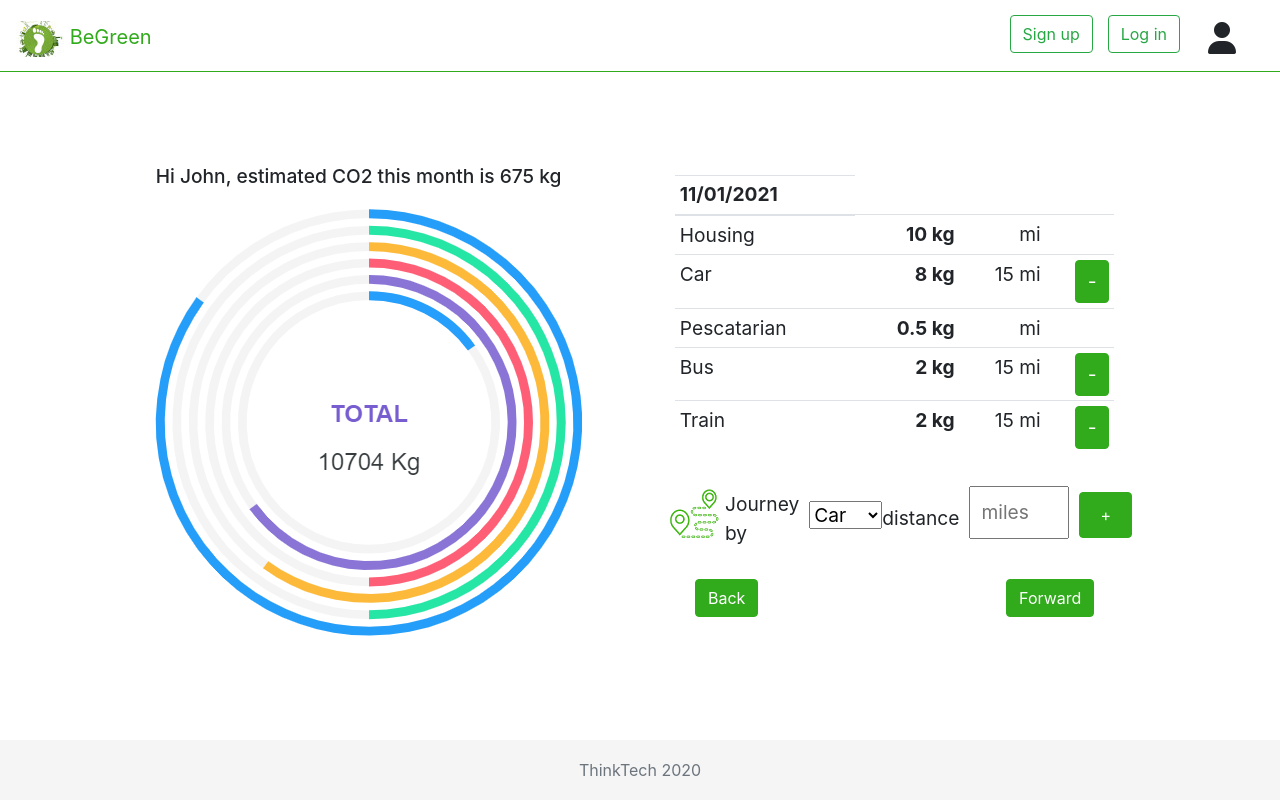
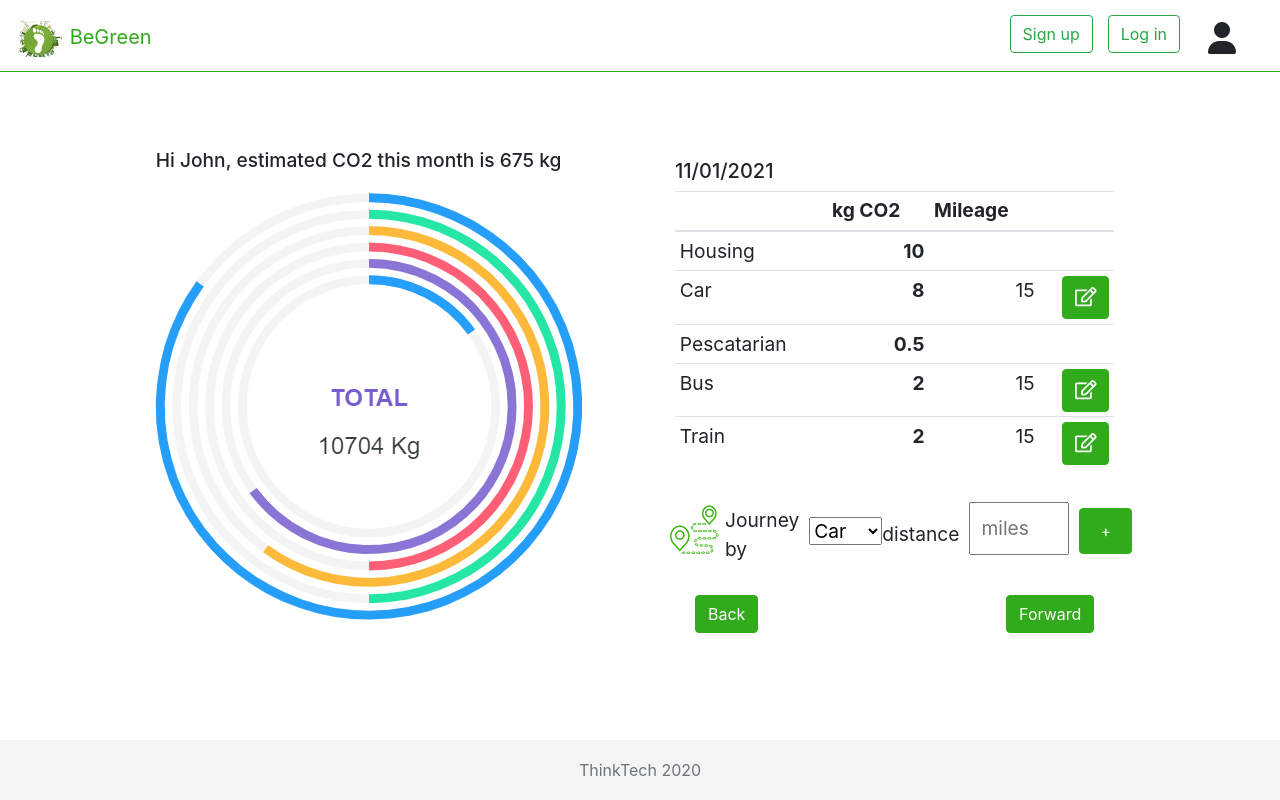
Before and after one commit to ThinkTech-TR/carbontracker-react-app, a React (Create React App) app: page /tracking in a window 1280 px wide. Built offline with nearby package versions, Linux system fonts and the light colour scheme.

Commit message:
buttons Edit/Save/Cancel are changed to icon buttons

```diff
--- a/package.json
+++ b/package.json
@@ -5,6 +5,7 @@
   "dependencies": {
     "@auth0/auth0-react": "^1.2.0",
     "@fortawesome/fontawesome-svg-core": "^1.2.32",
+    "@fortawesome/free-regular-svg-icons": "^5.15.2",
     "@fortawesome/free-solid-svg-icons": "^5.15.1",
     "@fortawesome/react-fontawesome": "^0.1.14",
     "@material-ui/core": "^4.11.2",
--- a/src/Components/Tracking/Tracking.css
+++ b/src/Components/Tracking/Tracking.css
@@ -46,7 +46,10 @@ td {
 .cell-distance {
     text-align: right;
 }
-
+.input-distance {
+    text-align: right;
+    width: 80px;
+}
 .cell-button {
     text-align: right;
 }
--- a/src/Components/Tracking/Tracking.js
+++ b/src/Components/Tracking/Tracking.js
@@ -2,15 +2,22 @@ import Container from 'react-bootstrap/Container';
 import Row from 'react-bootstrap/Row';
 import Col from 'react-bootstrap/Col';
 import Table from 'react-bootstrap/Table';
-import { useState} from "react";
+import React, { useState} from "react";
+import { FontAwesomeIcon } from "@fortawesome/react-fontawesome";
+
 import uuid from "react-uuid";
+import { faSave} from "@fortawesome/free-regular-svg-icons";
+import { faWindowClose} from "@fortawesome/free-regular-svg-icons";
+import { faEdit} from "@fortawesome/free-regular-svg-icons";
+
+
 import Total from "./total.png";
-import journeyIco from "./journey-icon.jpg";
 import Image from 'react-bootstrap/Image';
 
 import AddJourney from "./AddJourney";
 
 import './Tracking.css';
+
 
 
 function Tracking () {
@@ -116,8 +123,19 @@ function Tracking () {
      * @param id - the id of journey (idJourney)
      * @param newDistance
      */
+
+
     const updateJourney =({id, newDistance}) => {
         // update data
+        let updatedRecords = {};
+        trackRecords.forEach(item => {
+            if (item.idTrackRecord === id) {
+                updatedRecords = item;
+            }
+        })
+        updatedRecords.distance = newDistance;
+        updatedRecords.emissionCO2 = 0.3 * newDistance;
+        //updatedRecords.distance = newDistance;
         //inEditMode and distance are reset
         onCancel();
         //fetch updated list of Tracking records
@@ -156,20 +174,63 @@ function Tracking () {
                 <Col xs={12} md={6}>
                     <div className="main-container">
                         <div className="container-data">
+                            <h5>11/01/2021</h5>
                             <Table responsive="sm" size="sm" className="font-sm">
                                 <thead>
                                     <tr>
-                                        <th>11/01/2021</th>
+                                        <th></th>
+                                        <th>kg CO2</th>
+                                        <th>Mileage</th>
+                                        <th></th>
                                     </tr>
                                 </thead>
                                 <tbody>
                                     {trackRecords.map((item) => (
                                             <tr key={item.idTrackRecord}>
                                                 <td>{item.trackingItemName}</td>
-                                                <td className="cell-co2">{item.emissionCO2} kg</td>
-                                                <td className="cell-distance">{item.distance} mi</td>
+                                                <td className="cell-co2">{item.emissionCO2}</td>
+                                                <td className="cell-distance">
+                                                    {
+                                                        inEditMode.status && inEditMode.rowKey === item.idTrackRecord ? (
+                                                            <input className="input-distance" value={ distance }
+                                                                    onChange={(event) => setDistance(event.target.value)}
+                                                            />
+                                                        ) : (
+                                                            item.distance
+                                                        )
+                                                    }
+                                                </td>
                                                 <td className="cell-button">
-                                                    {item.changeble === true && <button className="button-green">-</button>}
+                                                    {
+                                                        inEditMode.status && inEditMode.rowKey === item.idTrackRecord ? (
+                                                            <React.Fragment>
+                                                                {item.changeble === true && <button
+                                                                                                className="button-green"
+                                                                                                onClick={() => onSave({id: item.idTrackRecord, newDistance: distance})}
+                                                                                            >
+                                                                                                <FontAwesomeIcon icon={ faSave } />
+                                                                                            </button>
+                                                                }
+                                                                {item.changeble === true && <button
+                                                                                                className="button-green"
+                                                                                                onClick={() => onCancel()}
+                                                                                            >
+                                                                                                <FontAwesomeIcon icon={ faWindowClose } />
+                                                                                            </button>
+                                                                }
+                                                            </React.Fragment>
+                                                        ) :(
+                                                            <React.Fragment>
+                                                                {item.changeble === true && <button
+                                                                                                className="button-green"
+                                                                                                onClick={() => onEdit({id: item.idTrackRecord, currentDistance: item.distance})}
+                                                                                            >
+                                                                                                <FontAwesomeIcon icon={ faEdit } />
+                                                                                            </button>
+                                                                }
+                                                            </React.Fragment>
+                                                        )
+                                                    }
                                                 </td>
                                             </tr>
                                         ))
```
Also changed, not shown: 1 other file (tests, documents, lock files or other folders).
